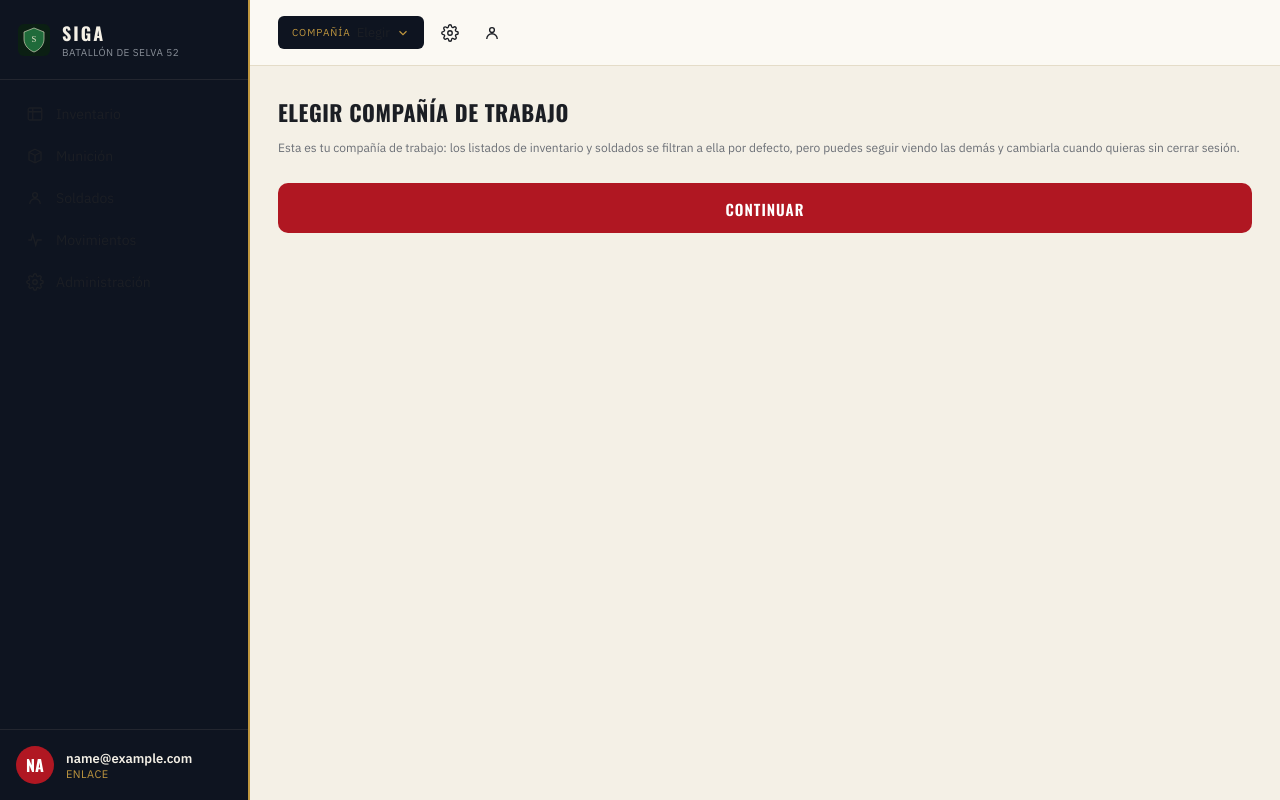
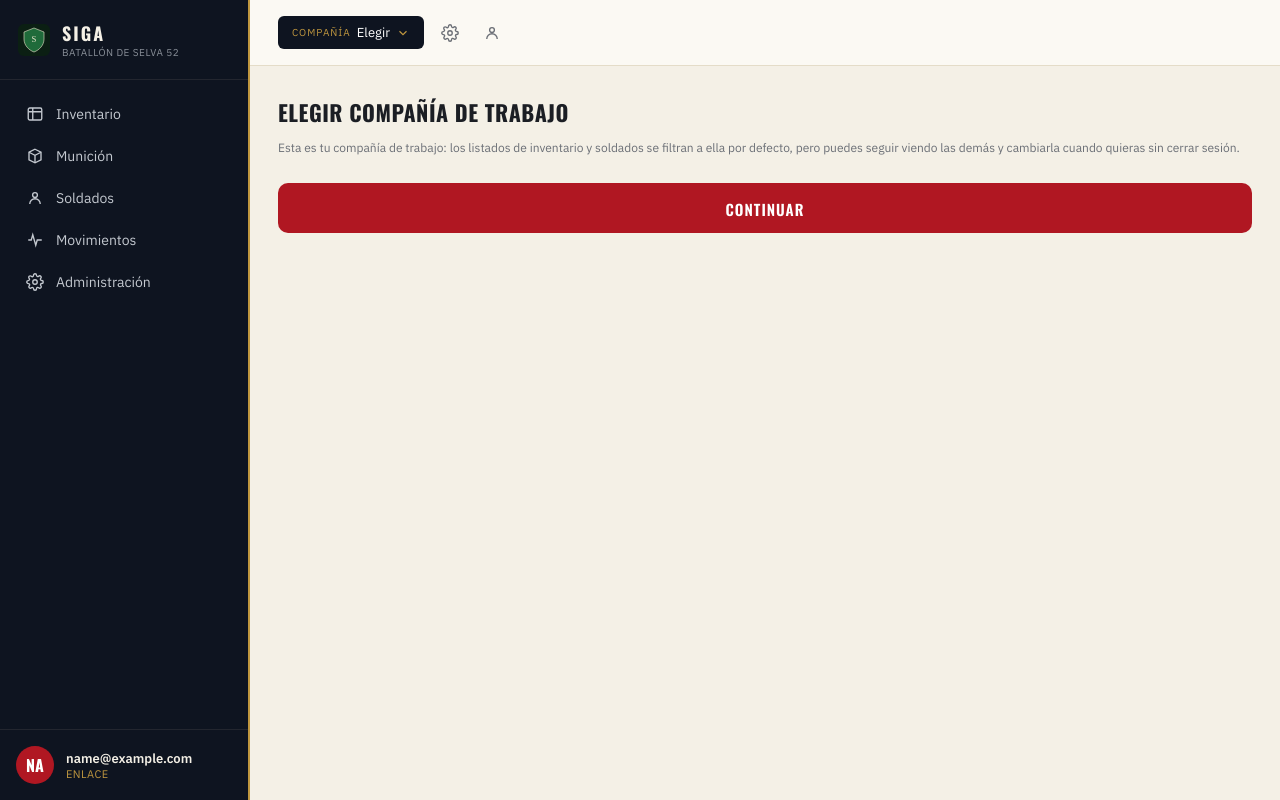
Before and after one commit to Jhond521/MilitaryInventory, a Django app: page /compania/?next=/cuenta/password/ in a window 1280 px wide. Run offline with Django 5.2, Linux system fonts and the light colour scheme; the visitor is signed in with stand-in values (Sample User, id 1); data that the repository does not hold is empty.

Commit message:
fix: sidebar/topbar text invisible due to CSS specificity, not color value (#4)
Same recurring bug class as 03cf0bf (bottom-nav): .siga-app a { color:
inherit } is class+type (specificity 0-1-1), which beats a bare
.siga-sidebar__link / .siga-header__compania / .siga-header__icon-btn class
selector (0-1-0). The links were silently inheriting the ancestor's text
color instead of their own — invisible on the dark sidebar (#4's screenshot),
and on the desktop topbar's company chip and gear/account icons (found while
verifying #4, previously masked on mobile only because the inherited color
happened to already be light there).

Fix: .siga-sidebar sets the light color itself (non-<a> ancestor, so
.siga-app a doesn't touch it) and lets the links inherit it; the topbar chip
and icon buttons instead get their color scoped with the .siga-header parent
to beat .siga-app a on specificity, since their color must stay fixed
regardless of the header's own (mobile vs desktop) text color.

Bumped mobile.css cache-bust to v=6.

Verified: ruff clean, pytest 93 passed, and in Chrome — computed color of a
sidebar link, the company chip and an icon button now match their intended
values instead of inheriting #1b1e24.

Refs #4, follow-up to #3 (ba1e771)

Co-Authored-By: Claude Sonnet 5 <noreply@anthropic.com>
Claude-Session: https://claude.ai/code/session_01NLnYiCQ6VfR58Y2ZmKzasr

```diff
--- a/military-inventory-scaffold/static/css/mobile.css
+++ b/military-inventory-scaffold/static/css/mobile.css
@@ -80,11 +80,22 @@ body.siga-app {
   align-items: center;
   gap: 6px;
   background: #151d2b;
-  color: #fff;
   border-radius: 6px;
   padding: 6px 10px;
   font-size: 12px;
   font-family: var(--font-body);
+}
+
+/* .siga-app a { color: inherit } (class+type, 0-1-1) outranks the bare
+   .siga-header__compania class (0-1-0) above — this chip has its own dark
+   background in both mobile and desktop headers, so it needs an explicit
+   light color regardless of what .siga-header's own text color is; scope
+   with the parent instead of relying on inheritance (unlike .siga-sidebar,
+   .siga-header's color legitimately differs between mobile/desktop). Was
+   silently masked on mobile because .siga-header's inherited color already
+   happened to be light there — broke once desktop set it dark (issue #4). */
+.siga-header .siga-header__compania {
+  color: #fff;
 }
 
 .siga-header__icon-btn {
@@ -94,8 +105,13 @@ body.siga-app {
   width: 32px;
   height: 32px;
   border-radius: 6px;
+  flex-shrink: 0;
+}
+
+/* Same .siga-app a specificity issue as .siga-header__compania above —
+   scope with the parent so this actually wins. */
+.siga-header .siga-header__icon-btn {
   color: #f4f0e6;
-  flex-shrink: 0;
 }
 
 .siga-header__icon-btn svg {
@@ -585,6 +601,12 @@ body.siga-app {
     flex-shrink: 0;
     background: var(--siga-header-bg);
     border-right: 2px solid var(--siga-header-rule);
+    /* .siga-app a { color: inherit } (class+type, 0-1-1) outranks a bare
+       .siga-sidebar__link (class only, 0-1-0) the same way it did for
+       .siga-bottom-nav__item before — set the light color here, on the
+       non-<a> ancestor, so the links' forced `inherit` resolves to it
+       instead of falling through to the dark body text color. */
+    color: #c3c8cf;
   }
 
   .siga-sidebar__brand {
@@ -623,7 +645,8 @@ body.siga-app {
     gap: 12px;
     padding: 11px 14px;
     border-radius: 6px;
-    color: #c3c8cf;
+    /* color comes from .siga-sidebar (inherit), not set here — see its
+       comment for why a bare class selector can't win this one. */
     font-size: 14px;
     font-family: var(--font-body);
   }
@@ -715,7 +738,7 @@ body.siga-app {
     color: var(--siga-header-rule);
   }
 
-  .siga-header__icon-btn {
+  .siga-header .siga-header__icon-btn {
     color: var(--siga-text-muted);
   }
 
--- a/military-inventory-scaffold/templates/inventory/base_mobile.html
+++ b/military-inventory-scaffold/templates/inventory/base_mobile.html
@@ -11,7 +11,7 @@
     el número cada vez que cambie mobile.css, o un navegador/service worker
     puede seguir sirviendo una copia vieja indefinidamente.
   {% endcomment %}
-  <link rel="stylesheet" href="{% static 'css/mobile.css' %}?v=5">
+  <link rel="stylesheet" href="{% static 'css/mobile.css' %}?v=6">
 </head>
 <body class="siga-app">
   {% with url_name=request.resolver_match.url_name %}
```
